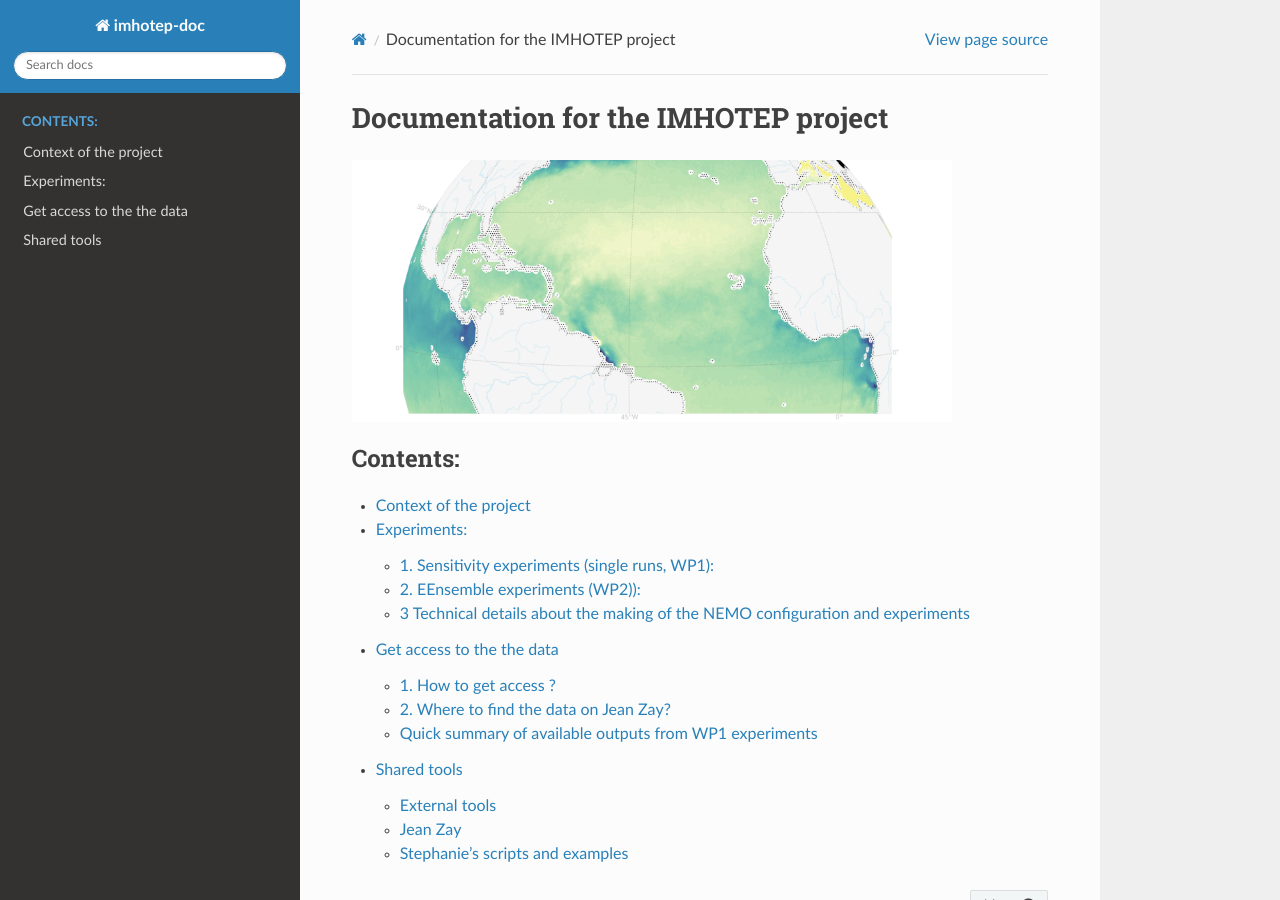
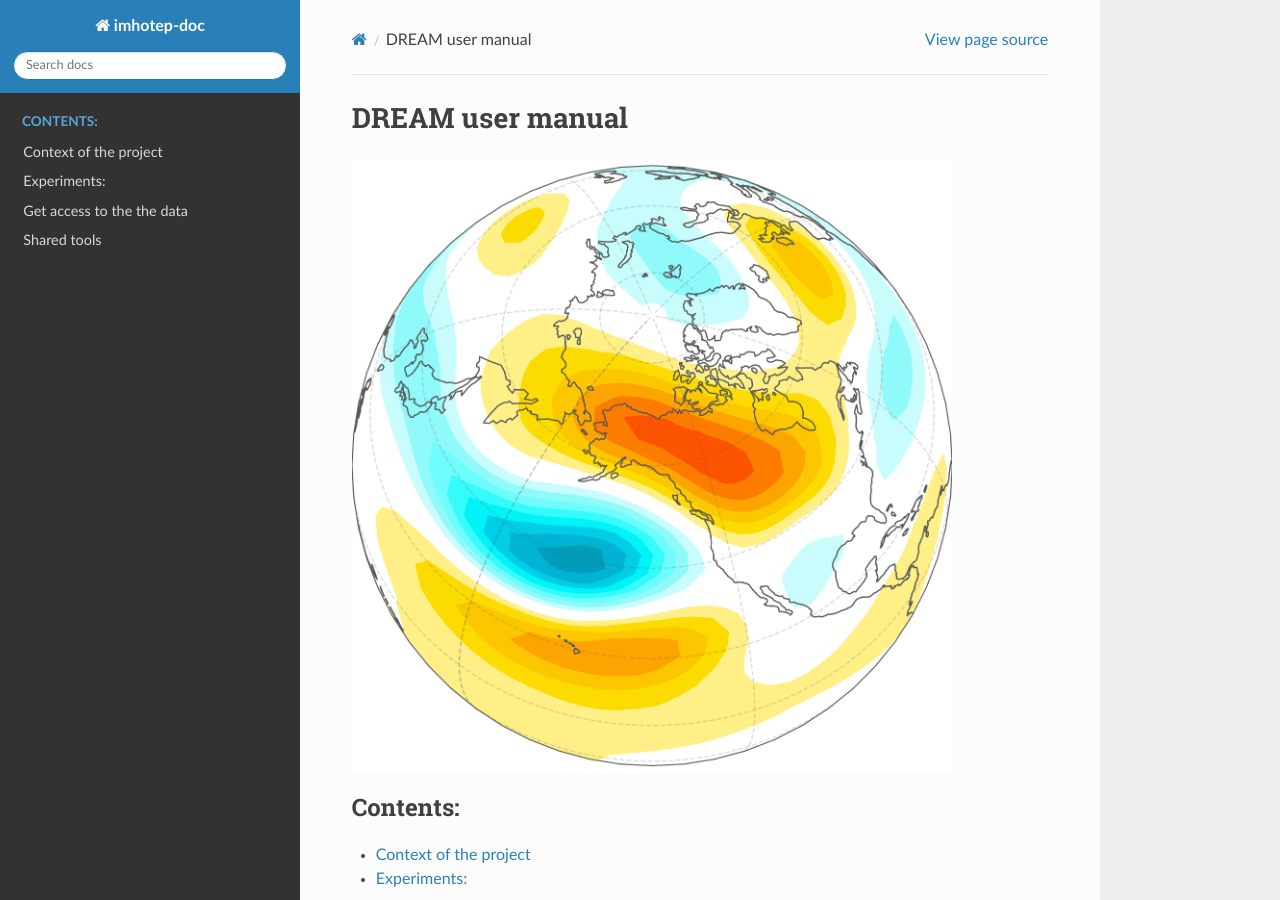
Before and after one commit to dream-gcm/usermanual, a Sphinx documentation site: the page built from source/index.rst, in a window 1280 px wide and 900 px high. Built offline with Sphinx 7.4.7 and the Read the Docs theme 2.0.0, drawn with Linux system fonts in a browser that asks for light colours.

Commit message:
SLX: index

```diff
--- a/source/index.rst
+++ b/source/index.rst
@@ -1,11 +1,11 @@
-.. Imhotep documentation master file
+.. Dream user manual
    You can adapt this file completely to your liking, but it should at least
    contain the root `toctree` directive.
 
-Documentation for the IMHOTEP project
+DREAM user manual
 ==============================================
 
-.. image:: img/sss-esa.png
+.. image:: img/cover.png
    :width: 600
 
 .. toctree::
```
Also changed, not shown: source/img/appendix_A.png (added), source/img/appendix_B.png (added), source/img/appendix_C.png (added), source/img/appendix_D.png (added), source/img/appendix_E.png (added), source/img/chapter_1.png (added), source/img/chapter_2.png (added), source/img/chapter_3.png (added), source/img/chapter_4.png (added), source/img/chapter_5.png (added), source/img/cover.png (added), source/img/fig_A1.png (added), source/img/fig_A2.png (added), source/img/fig_A3.png (added), 1 more files, 1 other file.
